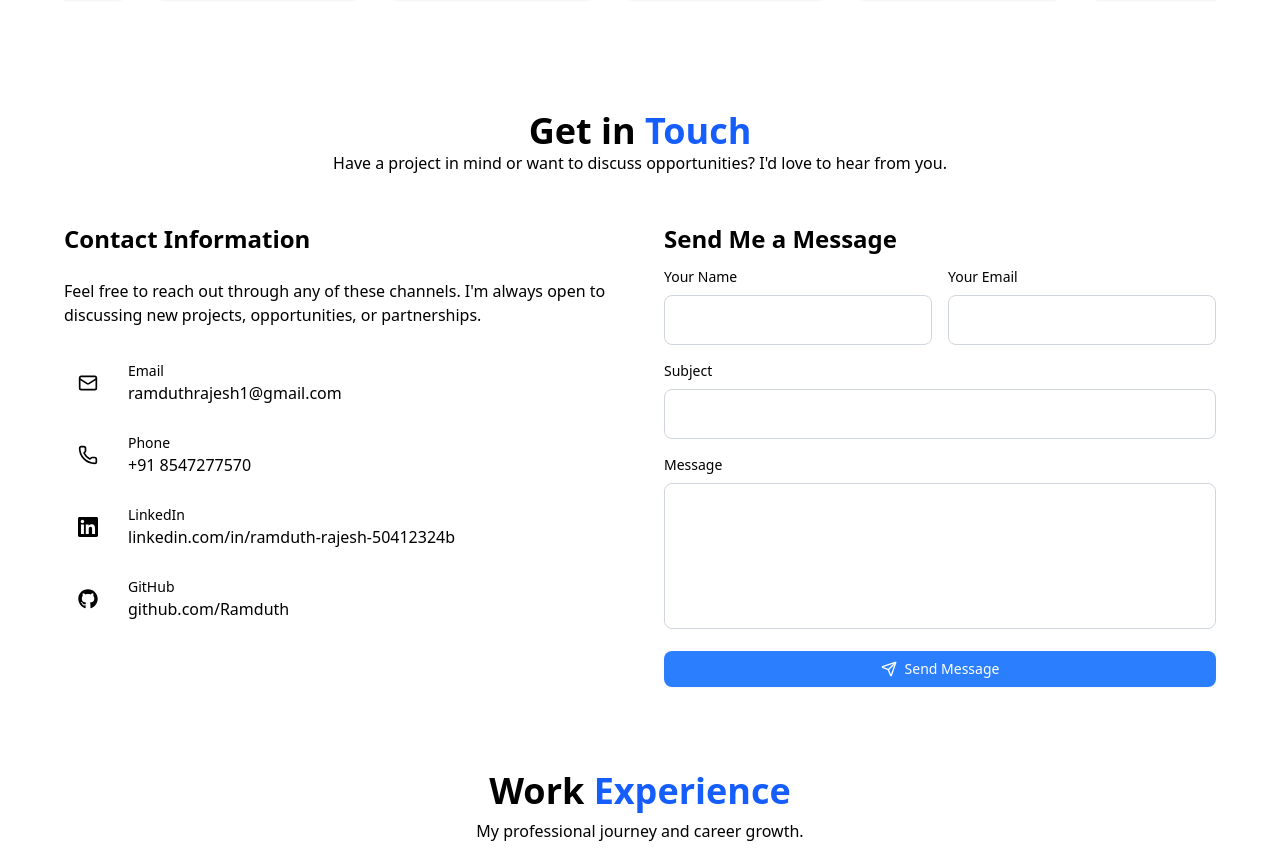
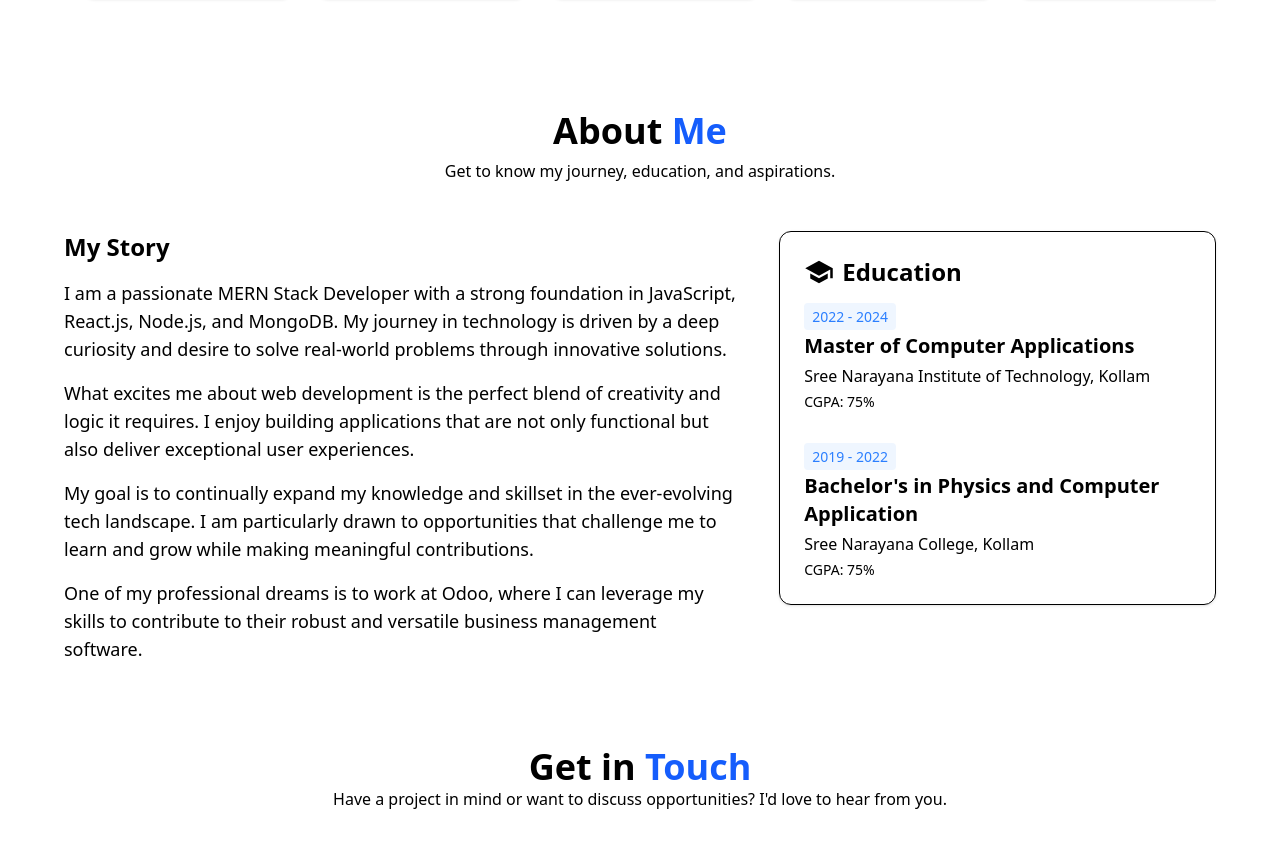
Before and after one commit to Ramduth/PortfolioNew, a React (Vite) app: page / in a window 1280 px wide. Shown: the part 2199-3063 px from the top of the page. Built offline with nearby package versions, Linux system fonts and the light colour scheme.

Commit message:
Landing Page added about us

```diff
--- a/src/pages/About.jsx
+++ b/src/pages/About.jsx
@@ -46,31 +46,34 @@ function About() {
 
           <div className="lg:col-span-2 animate-on-scroll fade-in-right">
             <div className="bg-card rounded-xl p-6 shadow-sm border border-border">
-              <h3 className="text-2xl font-bold mb-6">Education</h3>
+              <div className="flex items-center gap-2 mb-4">
+                <MdSchool size={30} />
+                <h3 className="text-2xl font-bold">Education</h3>
+              </div>
 
               <div className="space-y-8">
                 <div className="relative ">
                   <div className="absolute left-0 top-1.5 w-3 h-3 rounded-full bg-primary transform -translate-x-1/2"></div>
                   <div className="mb-1">
-                    <span className="text-sm font-medium px-2 py-1 rounded bg-primary/10 text-primary">
+                    <span className="text-sm font-medium px-2 py-1 rounded bg-blue-50 text-blue-500">
                       2022 - 2024
                     </span>
                   </div>
                   <div className="flex items-center gap-2">
-                  <MdSchool size={30}/>
-                  <h4 className="text-xl font-semibold mb-1">
-                    Master of Computer Applications
-                  </h4></div>
+                    <h4 className="text-xl font-semibold mb-1">
+                      Master of Computer Applications
+                    </h4>
+                  </div>
                   <p className="text-muted-foreground">
                     Sree Narayana Institute of Technology, Kollam
                   </p>
                   <p className="text-sm mt-1 font-medium">CGPA: 75%</p>
                 </div>
 
-                <div className="relative pl-8 before:content-[''] before:absolute before:left-0 before:top-0 before:bottom-0 before:w-0.5 before:bg-primary/30">
+                <div className="">
                   <div className="absolute left-0 top-1.5 w-3 h-3 rounded-full bg-primary transform -translate-x-1/2"></div>
                   <div className="mb-1">
-                    <span className="text-sm font-medium px-2 py-1 rounded bg-primary/10 text-primary">
+                    <span className="text-sm font-medium px-2 py-1 rounded bg-blue-50 text-blue-500">
                       2019 - 2022
                     </span>
                   </div>
--- a/src/pages/LandingPage.jsx
+++ b/src/pages/LandingPage.jsx
@@ -28,14 +28,14 @@ function LandingPage({ toggleDarkMode, darkMode }) {
           <div id="hero">
             <Hero />
           </div>
-        <div id="about">
-          {/* <About /> */}
+          <div id="projects">
             <Projects />
-          {/* <Projects2 /> */}
           </div>
           <div id="skills">
-          {/* <Skills/> */}
             <SkillsCarousel />
+          </div>
+          <div id="about">
+            <About />
           </div>
           <div id="contact">
             <ContactMe />
@@ -44,7 +44,6 @@ function LandingPage({ toggleDarkMode, darkMode }) {
             <Experience />
           </div>
           <Footer />
-
         </div>
       </ReactLenis>
     </>
```
Lines whose indentation alone changed are shown as unchanged.
